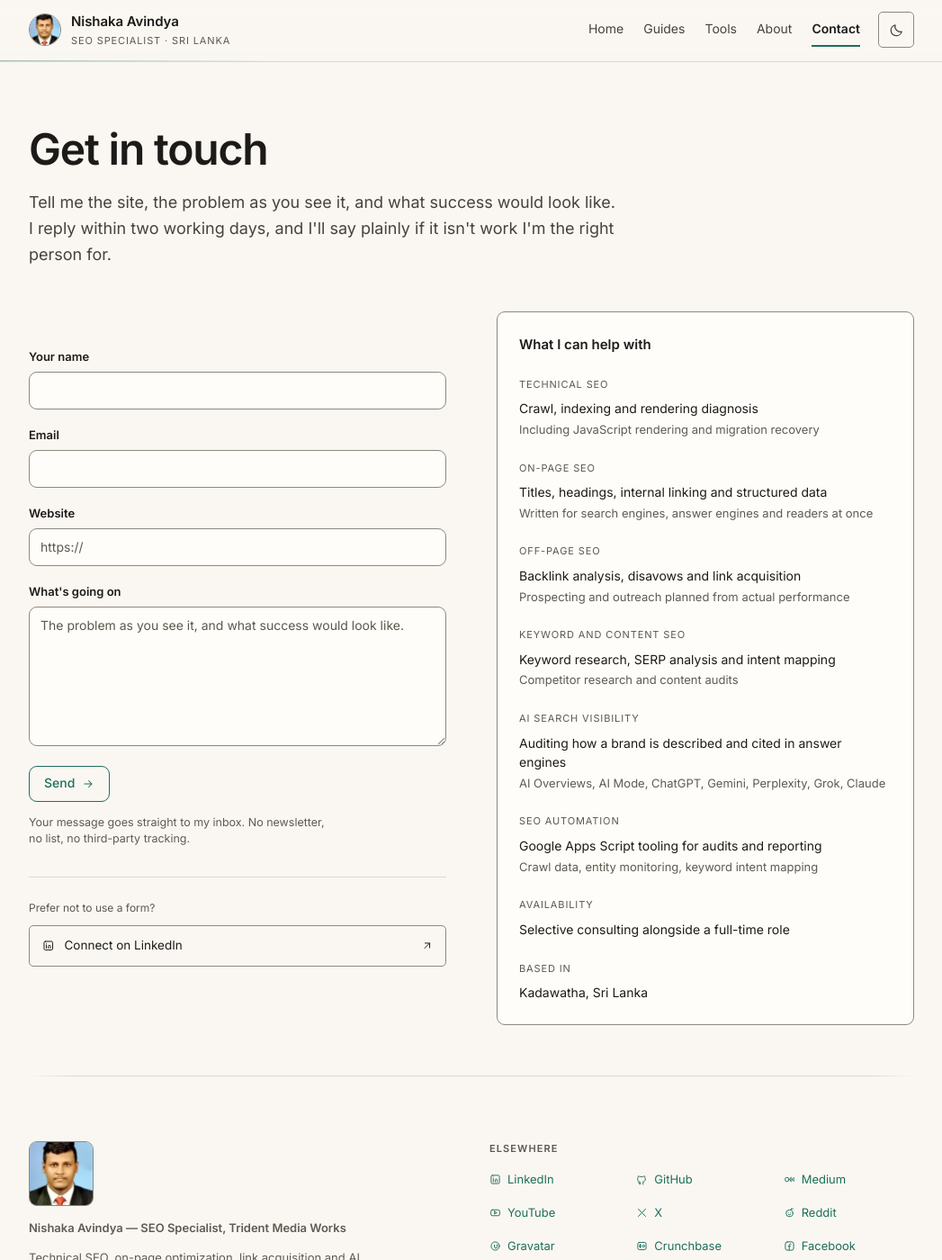
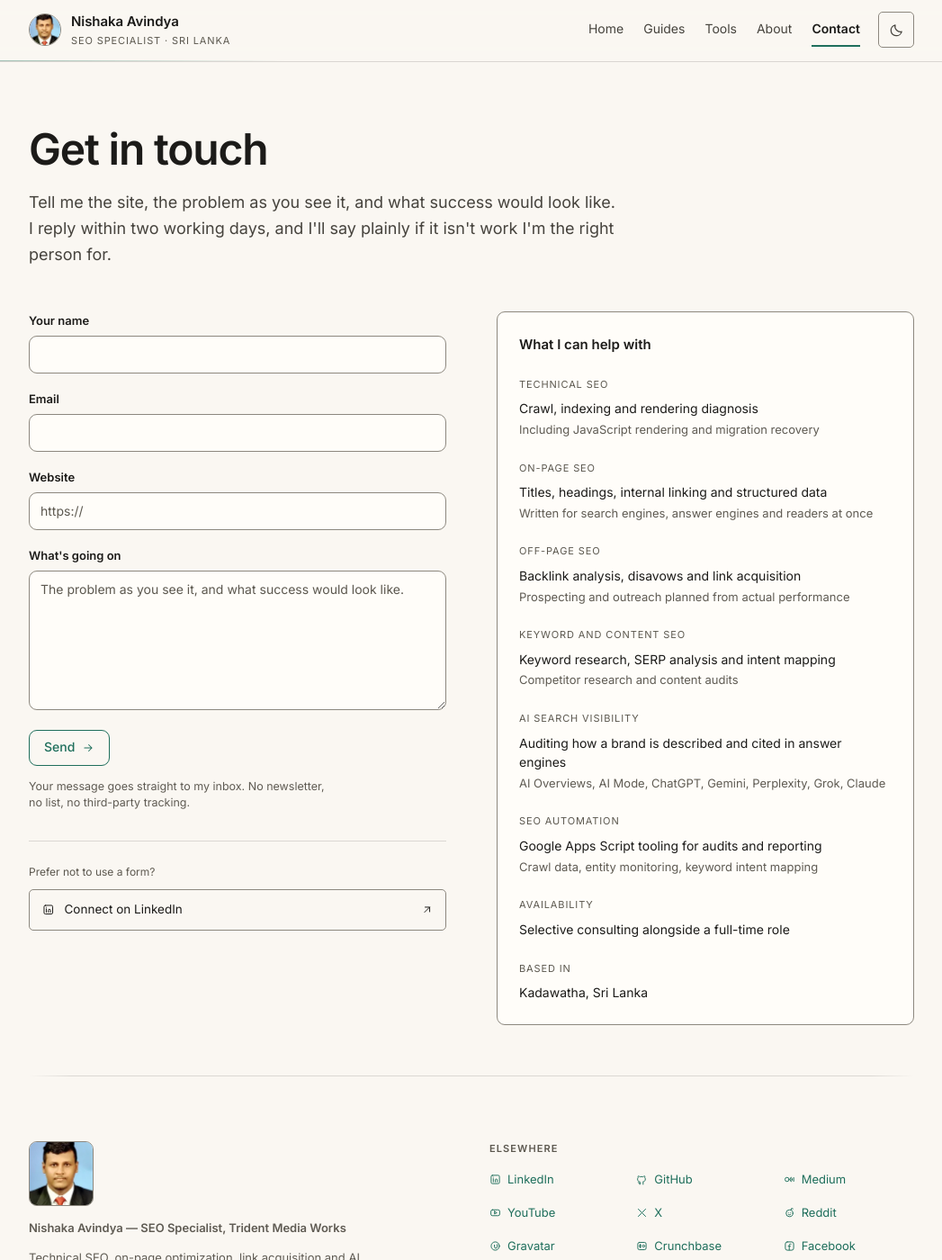
Before and after one commit to nishaka-avindya/nishaka-avindya.github.io, a Jekyll site: the page built from contact.html, in a window 1280 px wide and 1400 px high. Shown: the whole window at 90% size, without its empty margins (116-1163 px from the left). Built offline with Jekyll 4.4.1, drawn with Linux system fonts in a browser that asks for light colours.

Commit message:
Add files via upload

```diff
--- a/_includes/style.css
+++ b/_includes/style.css
@@ -943,7 +943,7 @@ img { max-width: 100%; height: auto; }
 }
 .meter-row .is-over { color: var(--color-warn); }
 
-.contact-form { margin-top: 40px; max-width: 480px; }
+.contact-form { margin-top: 0; max-width: 480px; }
 .contact-form .section-label { margin: 0 0 20px; }
 .contact-form .btn { margin-top: 4px; }
 
@@ -1076,6 +1076,7 @@ textarea.input { resize: vertical; font-family: var(--font-body); }
   .elsewhere a { padding: 4px 0; }
   .site-footer-inner { gap: 32px; padding: 28px 0 20px; }
   .split { gap: 36px; }
+  .lede { margin-bottom: 28px; }
   .fact-panel { padding: 20px; }
   .guide-meta {
     display: grid;
```
